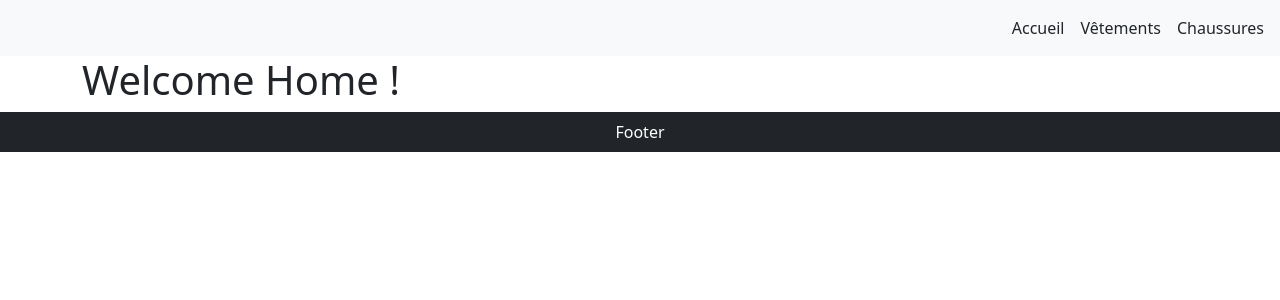
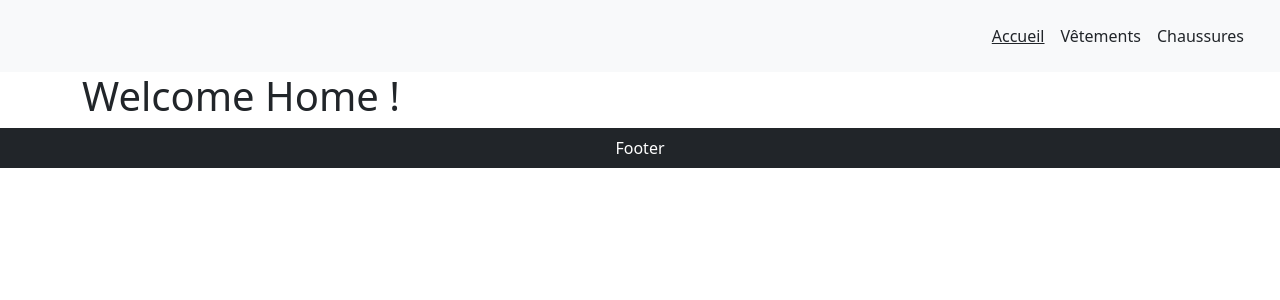
Before and after one commit to KevinFalck/react-router, a React (Vite) app: page / in a window 1280 px wide. Shown: the top 300 px of the page. Built offline with nearby package versions, Linux system fonts and the light colour scheme.

Commit message:
Refactor: Enhance Header component with Navlink

```diff
--- /dev/null
+++ b/src/components/Header.css
@@ -0,0 +1,3 @@
+.navbar-nav .nav-link.active {
+  text-decoration: underline;
+}
--- a/src/components/Header.jsx
+++ b/src/components/Header.jsx
@@ -1,26 +1,37 @@
-import { Link } from "react-router";
+import { NavLink } from "react-router";
+import Navbar from "react-bootstrap/Navbar";
+import Nav from "react-bootstrap/Nav";
+import Container from "react-bootstrap/Container";
+import "./Header.css";
 
 function Header() {
   return (
-    <header className="bg-light p-3">
-      <nav className="d-flex justify-content-end">
-        <Link to="/" className="text-decoration-none text-dark me-3">
+    <Navbar bg="light" expand="lg" className="p-3">
+      <Container fluid>
+        <Navbar.Toggle aria-controls="basic-navbar-nav" />
+        <Navbar.Collapse id="basic-navbar-nav">
+          <Nav className="ms-auto">
+            <Nav.Link as={NavLink} to="/" className="text-dark">
               Accueil
-        </Link>
-        <Link
+            </Nav.Link>
+            <Nav.Link
+              as={NavLink}
               to="/categorie/vetements"
-          className="text-decoration-none text-dark me-3"
+              className="text-dark"
             >
               Vêtements
-        </Link>
-        <Link
+            </Nav.Link>
+            <Nav.Link
+              as={NavLink}
               to="/categorie/chaussures"
-          className="text-decoration-none text-dark"
+              className="text-dark"
             >
               Chaussures
-        </Link>
-      </nav>
-    </header>
+            </Nav.Link>
+          </Nav>
+        </Navbar.Collapse>
+      </Container>
+    </Navbar>
   );
 }
 export default Header;
```
Lines whose indentation alone changed are shown as unchanged.
